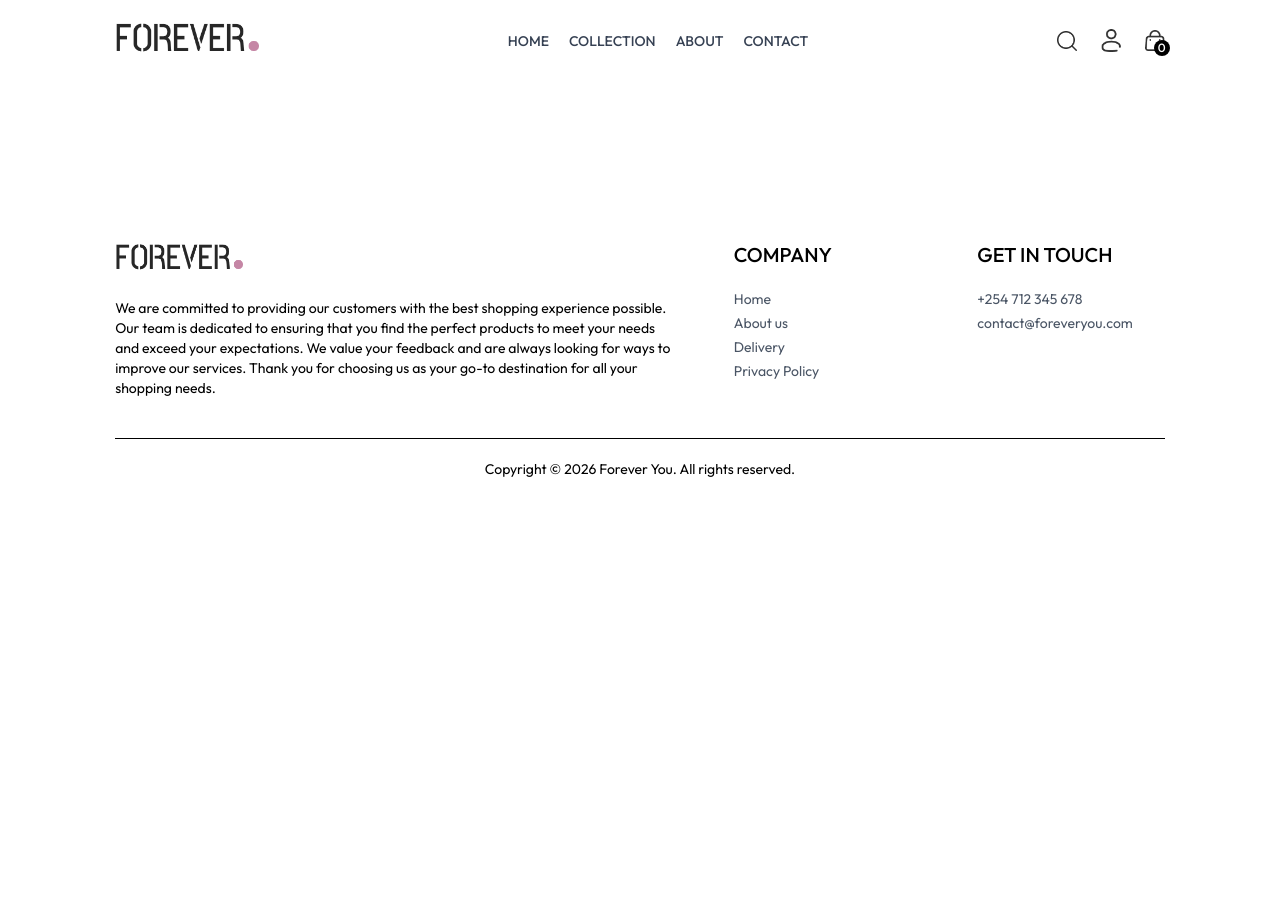
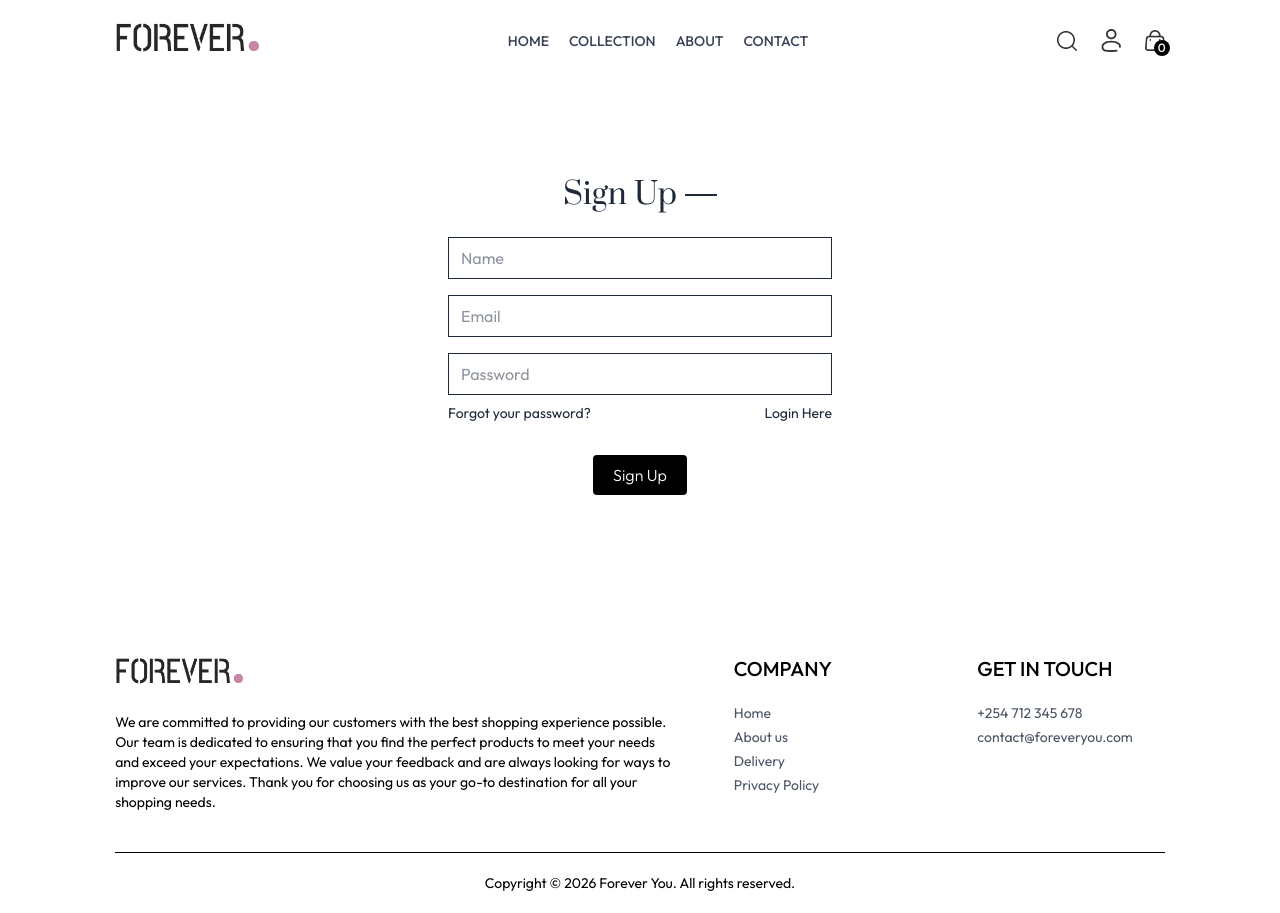
Before and after one commit to jayruskirui/SALES-APP, a React (Vite) app in the folder frontend/: page /login in a window 1280 px wide. Before the commit the page ends 800 px from the top, so only its background shows below. Built offline with nearby package versions, Linux system fonts and the light colour scheme.

Commit message:
Building of Login UI and Navbar updates

```diff
--- a/frontend/src/components/Navbar.jsx
+++ b/frontend/src/components/Navbar.jsx
@@ -43,7 +43,7 @@
             <img onClick={() => setShowSearch(true)} src={assets.search_icon} alt=" " className="w-5 cursor-pointer"/>
 
             <div className="group relative">
-              <img src={assets.profile_icon} alt=" " className="w-5 cursor-pointer"/>
+              <Link to ={'./Login'}><img src={assets.profile_icon} alt=" " className="w-5 cursor-pointer"/></Link>
               <div className="group-hover:block hidden absolute dropdown-menu right-0 pt-4">
                 <div className="flex flex-col gap-2 w-36 py-3 px-5 bg-slate-100 text-gray-500 rounded">
                   <p className="cursor-pointer hover:text-black">My profile</p>
--- a/frontend/src/pages/Login.jsx
+++ b/frontend/src/pages/Login.jsx
@@ -1,10 +1,34 @@
-import React from 'react'
+import React, { useState } from 'react'
 
 const Login = () => {
+
+
+  const [currentState, setCurrentState] = useState('Sign Up');
+
+  const onSubmitHandler = async (event) => {
+    event.preventDefault();
+  }
+
+
   return (
-    <div>
-
-    </div>
+    <form onSubmit={onSubmitHandler} className='flex flex-col items-center w-[90%] sm:max-w-96 m-auto mt-14 gap-4 text-gray-800'>
+        <div className='inline-flex items-center gap-2 mb-2 mt-10'>
+            <p className='prata-regular text-3xl'>{currentState}</p>
+            <hr className='border-none h-[1.5px] w-8 bg-gray-800'/>
+        </div>
+        {currentState=== 'Login' ? '' : <input type='text' className='w-full px-3 py-2 border border-gray-800' placeholder='Name' required/>}
+        <input type='Email' className='w-full px-3 py-2 border border-gray-800' placeholder='Email' required/>
+        <input type='Password' className='w-full px-3 py-2 border border-gray-800' placeholder='Password' required/>
+        <div className='w-full flex justify-between text-sm mt-[-8px]'>
+          <p className='cursor-pointer'>Forgot your password?</p>
+          {
+            currentState=== 'Login'
+            ? <p onClick={()=>setCurrentState('Sign Up')} className='cursor-pointer'>Create account</p>
+            : <p onClick={()=>setCurrentState('Login')} className='cursor-pointer'>Login Here</p>
+          }
+        </div>
+        <button className='bg-black text-white font-light px-5 py-2 mt-4 rounded'>{currentState=== 'Login' ? 'Sign In' : 'Sign Up'}</button>
+    </form>
   )
 }
 
```
